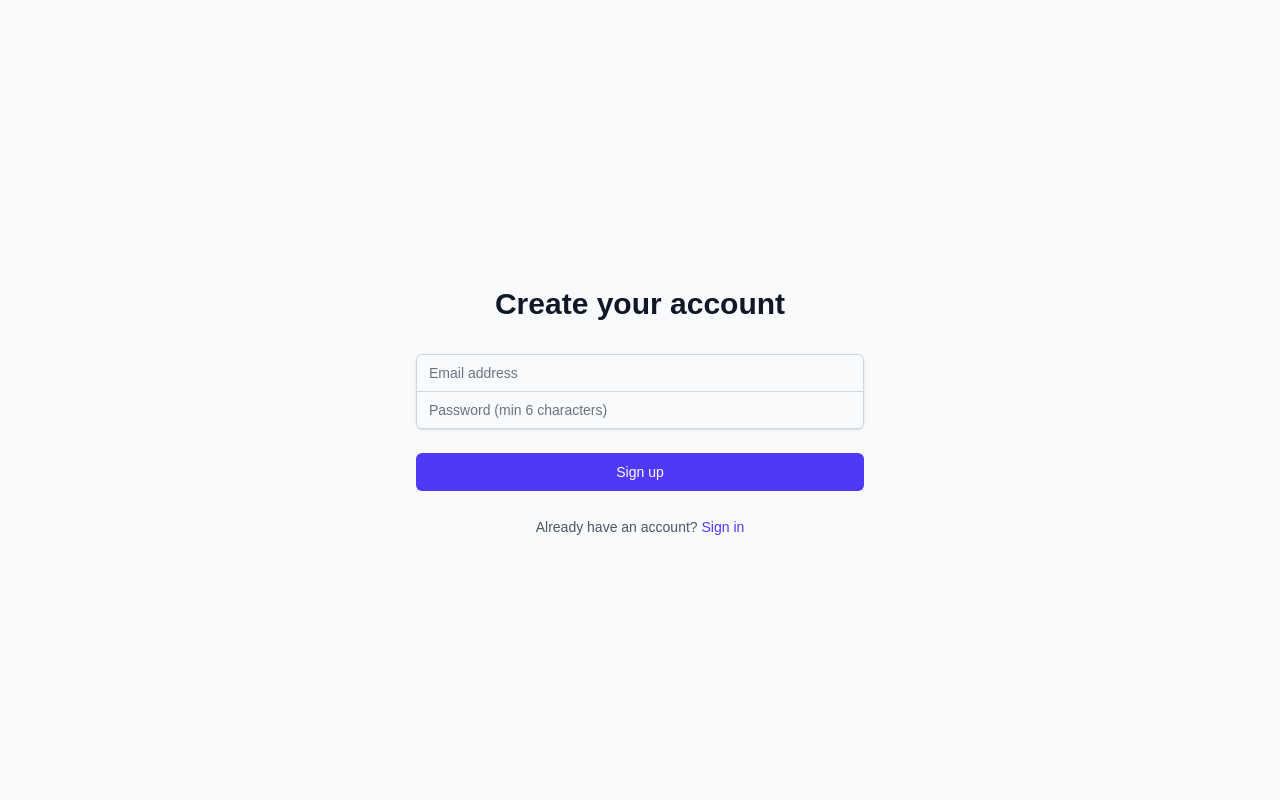
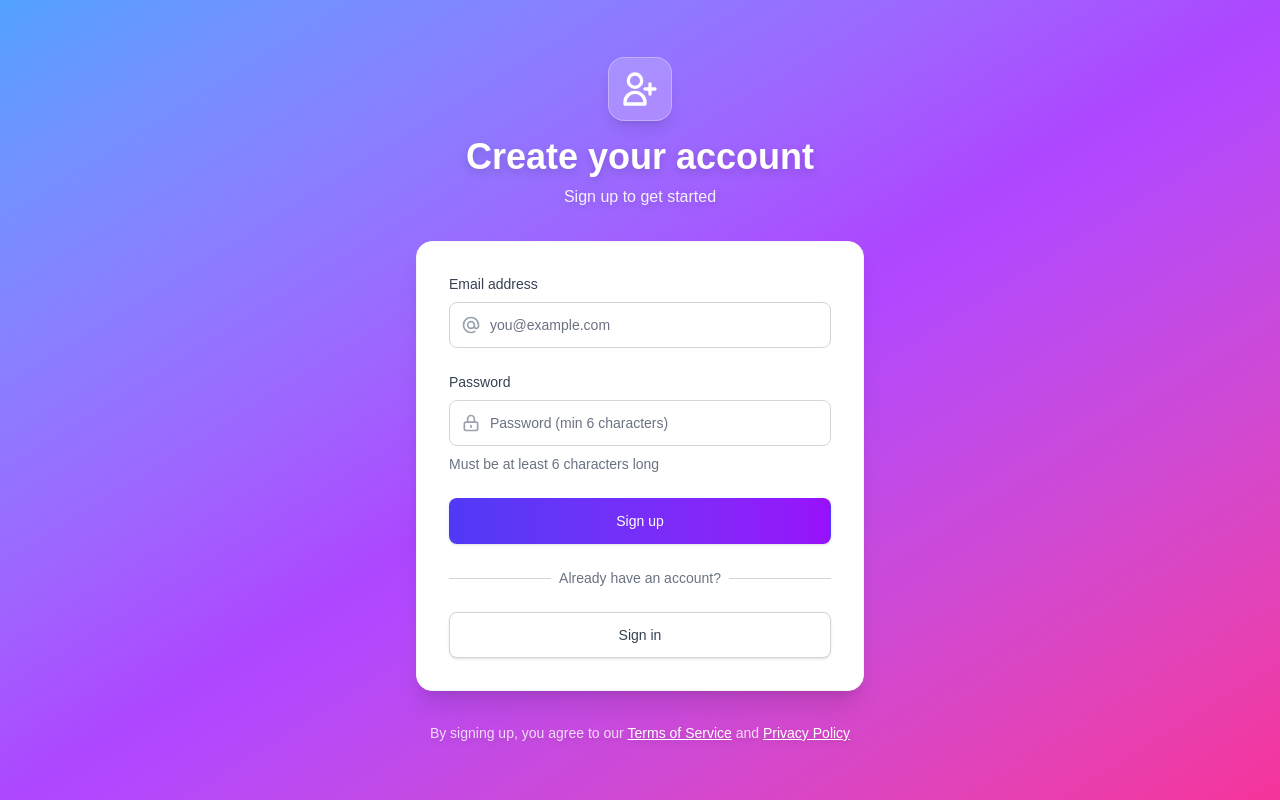
Before and after one commit to Sohaib-Azhar010/next_crud, a Next.js app: page /signup in a window 1280 px wide. Built offline with nearby package versions, Linux system fonts and the light colour scheme; no server answers.

Commit message:
Revamp signup page with a new gradient background, enhanced layout, and improved form fields. Added animations for error and success messages, updated input fields with icons, and included footer links for terms and privacy policy.

```diff
--- a/app/signup/page.tsx
+++ b/app/signup/page.tsx
@@ -39,45 +39,133 @@ export default function SignUpPage() {
   }
 
   return (
-    <div className="min-h-screen flex items-center justify-center bg-gray-50 py-12 px-4 sm:px-6 lg:px-8">
-      <div className="max-w-md w-full space-y-8">
-        <div>
-          <h2 className="mt-6 text-center text-3xl font-extrabold text-gray-900">
-            Create your account
-          </h2>
+    <div className="min-h-screen flex items-center justify-center bg-gradient-to-br from-blue-400 via-purple-500 to-pink-500 py-12 px-4 sm:px-6 lg:px-8">
+      <div className="max-w-md w-full">
+        {/* Logo/Header Section */}
+        <div className="text-center mb-8">
+          <div className="mx-auto h-16 w-16 bg-white/20 backdrop-blur-sm rounded-2xl flex items-center justify-center shadow-lg mb-4 border border-white/30">
+            <svg
+              className="h-10 w-10 text-white"
+              fill="none"
+              stroke="currentColor"
+              viewBox="0 0 24 24"
+            >
+              <path
+                strokeLinecap="round"
+                strokeLinejoin="round"
+                strokeWidth={2}
+                d="M18 9v3m0 0v3m0-3h3m-3 0h-3m-2-5a4 4 0 11-8 0 4 4 0 018 0zM3 20a6 6 0 0112 0v1H3v-1z"
+              />
+            </svg>
           </div>
-        <form className="mt-8 space-y-6" onSubmit={handleSignUp}>
+          <h2 className="text-4xl font-bold text-white mb-2 drop-shadow-lg">Create your account</h2>
+          <p className="text-white/90 drop-shadow-md">Sign up to get started</p>
+        </div>
+
+        {/* Card */}
+        <div className="bg-white rounded-2xl shadow-xl p-8 border border-gray-100">
+          <form className="space-y-6" onSubmit={handleSignUp}>
             {error && (
-            <div className="bg-red-100 border border-red-400 text-red-700 px-4 py-3 rounded relative">
-              <span className="block sm:inline">{error}</span>
+              <div className="bg-red-50 border-l-4 border-red-500 p-4 rounded-lg animate-shake">
+                <div className="flex">
+                  <div className="flex-shrink-0">
+                    <svg
+                      className="h-5 w-5 text-red-400"
+                      fill="currentColor"
+                      viewBox="0 0 20 20"
+                    >
+                      <path
+                        fillRule="evenodd"
+                        d="M10 18a8 8 0 100-16 8 8 0 000 16zM8.707 7.293a1 1 0 00-1.414 1.414L8.586 10l-1.293 1.293a1 1 0 101.414 1.414L10 11.414l1.293 1.293a1 1 0 001.414-1.414L11.414 10l1.293-1.293a1 1 0 00-1.414-1.414L10 8.586 8.707 7.293z"
+                        clipRule="evenodd"
+                      />
+                    </svg>
+                  </div>
+                  <div className="ml-3">
+                    <p className="text-sm text-red-700">{error}</p>
+                  </div>
+                </div>
               </div>
             )}
             {message && (
-            <div className="bg-green-100 border border-green-400 text-green-700 px-4 py-3 rounded relative">
-              <span className="block sm:inline">{message}</span>
+              <div className="bg-green-50 border-l-4 border-green-500 p-4 rounded-lg">
+                <div className="flex">
+                  <div className="flex-shrink-0">
+                    <svg
+                      className="h-5 w-5 text-green-400"
+                      fill="currentColor"
+                      viewBox="0 0 20 20"
+                    >
+                      <path
+                        fillRule="evenodd"
+                        d="M10 18a8 8 0 100-16 8 8 0 000 16zm3.707-9.293a1 1 0 00-1.414-1.414L9 10.586 7.707 9.293a1 1 0 00-1.414 1.414l2 2a1 1 0 001.414 0l4-4z"
+                        clipRule="evenodd"
+                      />
+                    </svg>
+                  </div>
+                  <div className="ml-3">
+                    <p className="text-sm text-green-700">{message}</p>
+                  </div>
+                </div>
               </div>
             )}
-          <div className="rounded-md shadow-sm -space-y-px">
+
+            {/* Email Field */}
             <div>
-              <label htmlFor="email-address" className="sr-only">
+              <label htmlFor="email" className="block text-sm font-medium text-gray-700 mb-2">
                 Email address
               </label>
+              <div className="relative">
+                <div className="absolute inset-y-0 left-0 pl-3 flex items-center pointer-events-none">
+                  <svg
+                    className="h-5 w-5 text-gray-400"
+                    fill="none"
+                    stroke="currentColor"
+                    viewBox="0 0 24 24"
+                  >
+                    <path
+                      strokeLinecap="round"
+                      strokeLinejoin="round"
+                      strokeWidth={2}
+                      d="M16 12a4 4 0 10-8 0 4 4 0 008 0zm0 0v1.5a2.5 2.5 0 005 0V12a9 9 0 10-9 9m4.5-1.206a8.959 8.959 0 01-4.5 1.207"
+                    />
+                  </svg>
+                </div>
                 <input
-                id="email-address"
+                  id="email"
                   name="email"
                   type="email"
                   autoComplete="email"
                   required
                   value={email}
                   onChange={(e) => setEmail(e.target.value)}
-                className="appearance-none rounded-none relative block w-full px-3 py-2 border border-gray-300 placeholder-gray-500 text-gray-900 rounded-t-md focus:outline-none focus:ring-indigo-500 focus:border-indigo-500 focus:z-10 sm:text-sm"
-                placeholder="Email address"
+                  className="block w-full pl-10 pr-3 py-3 border border-gray-300 rounded-lg focus:ring-2 focus:ring-indigo-500 focus:border-indigo-500 transition duration-150 ease-in-out sm:text-sm placeholder:text-gray-500"
+                  placeholder="you@example.com"
                 />
               </div>
+            </div>
+
+            {/* Password Field */}
             <div>
-              <label htmlFor="password" className="sr-only">
+              <label htmlFor="password" className="block text-sm font-medium text-gray-700 mb-2">
                 Password
               </label>
+              <div className="relative">
+                <div className="absolute inset-y-0 left-0 pl-3 flex items-center pointer-events-none">
+                  <svg
+                    className="h-5 w-5 text-gray-400"
+                    fill="none"
+                    stroke="currentColor"
+                    viewBox="0 0 24 24"
+                  >
+                    <path
+                      strokeLinecap="round"
+                      strokeLinejoin="round"
+                      strokeWidth={2}
+                      d="M12 15v2m-6 4h12a2 2 0 002-2v-6a2 2 0 00-2-2H6a2 2 0 00-2 2v6a2 2 0 002 2zm10-10V7a4 4 0 00-8 0v4h8z"
+                    />
+                  </svg>
+                </div>
                 <input
                   id="password"
                   name="password"
@@ -87,31 +175,86 @@ export default function SignUpPage() {
                   minLength={6}
                   value={password}
                   onChange={(e) => setPassword(e.target.value)}
-                className="appearance-none rounded-none relative block w-full px-3 py-2 border border-gray-300 placeholder-gray-500 text-gray-900 rounded-b-md focus:outline-none focus:ring-indigo-500 focus:border-indigo-500 focus:z-10 sm:text-sm"
+                  className="block w-full pl-10 pr-3 py-3 border border-gray-300 rounded-lg focus:ring-2 focus:ring-indigo-500 focus:border-indigo-500 transition duration-150 ease-in-out sm:text-sm placeholder:text-gray-500"
                   placeholder="Password (min 6 characters)"
                 />
               </div>
+              <p className="mt-2 text-sm text-gray-500">
+                Must be at least 6 characters long
+              </p>
             </div>
 
+            {/* Submit Button */}
             <div>
               <button
                 type="submit"
                 disabled={loading}
-              className="group relative w-full flex justify-center py-2 px-4 border border-transparent text-sm font-medium rounded-md text-white bg-indigo-600 hover:bg-indigo-700 focus:outline-none focus:ring-2 focus:ring-offset-2 focus:ring-indigo-500 disabled:opacity-50 disabled:cursor-not-allowed"
+                className="w-full flex justify-center items-center py-3 px-4 border border-transparent rounded-lg shadow-sm text-sm font-medium text-white bg-gradient-to-r from-indigo-600 to-purple-600 hover:from-indigo-700 hover:to-purple-700 focus:outline-none focus:ring-2 focus:ring-offset-2 focus:ring-indigo-500 transition duration-150 ease-in-out disabled:opacity-50 disabled:cursor-not-allowed transform hover:scale-[1.02] active:scale-[0.98]"
               >
-              {loading ? 'Creating account...' : 'Sign up'}
+                {loading ? (
+                  <>
+                    <svg
+                      className="animate-spin -ml-1 mr-3 h-5 w-5 text-white"
+                      xmlns="http://www.w3.org/2000/svg"
+                      fill="none"
+                      viewBox="0 0 24 24"
+                    >
+                      <circle
+                        className="opacity-25"
+                        cx="12"
+                        cy="12"
+                        r="10"
+                        stroke="currentColor"
+                        strokeWidth="4"
+                      ></circle>
+                      <path
+                        className="opacity-75"
+                        fill="currentColor"
+                        d="M4 12a8 8 0 018-8V0C5.373 0 0 5.373 0 12h4zm2 5.291A7.962 7.962 0 014 12H0c0 3.042 1.135 5.824 3 7.938l3-2.647z"
+                      ></path>
+                    </svg>
+                    Creating account...
+                  </>
+                ) : (
+                  'Sign up'
+                )}
               </button>
             </div>
+          </form>
 
-          <div className="text-center">
-            <span className="text-sm text-gray-600">
-              Already have an account?{' '}
-              <Link href="/login" className="font-medium text-indigo-600 hover:text-indigo-500">
+          {/* Divider */}
+          <div className="mt-6">
+            <div className="relative">
+              <div className="absolute inset-0 flex items-center">
+                <div className="w-full border-t border-gray-300"></div>
+              </div>
+              <div className="relative flex justify-center text-sm">
+                <span className="px-2 bg-white text-gray-500">Already have an account?</span>
+              </div>
+            </div>
+
+            <div className="mt-6 text-center">
+              <Link
+                href="/login"
+                className="w-full inline-flex justify-center items-center py-3 px-4 border border-gray-300 rounded-lg shadow-sm text-sm font-medium text-gray-700 bg-white hover:bg-gray-50 focus:outline-none focus:ring-2 focus:ring-offset-2 focus:ring-indigo-500 transition duration-150 ease-in-out"
+              >
                 Sign in
               </Link>
-            </span>
             </div>
-        </form>
+          </div>
+        </div>
+
+        {/* Footer */}
+        <p className="mt-8 text-center text-sm text-white/80 drop-shadow-md">
+          By signing up, you agree to our{' '}
+          <a href="#" className="font-medium text-white hover:text-white/80 underline">
+            Terms of Service
+          </a>{' '}
+          and{' '}
+          <a href="#" className="font-medium text-white hover:text-white/80 underline">
+            Privacy Policy
+          </a>
+        </p>
       </div>
     </div>
   )
```
Lines whose indentation alone changed are shown as unchanged.
